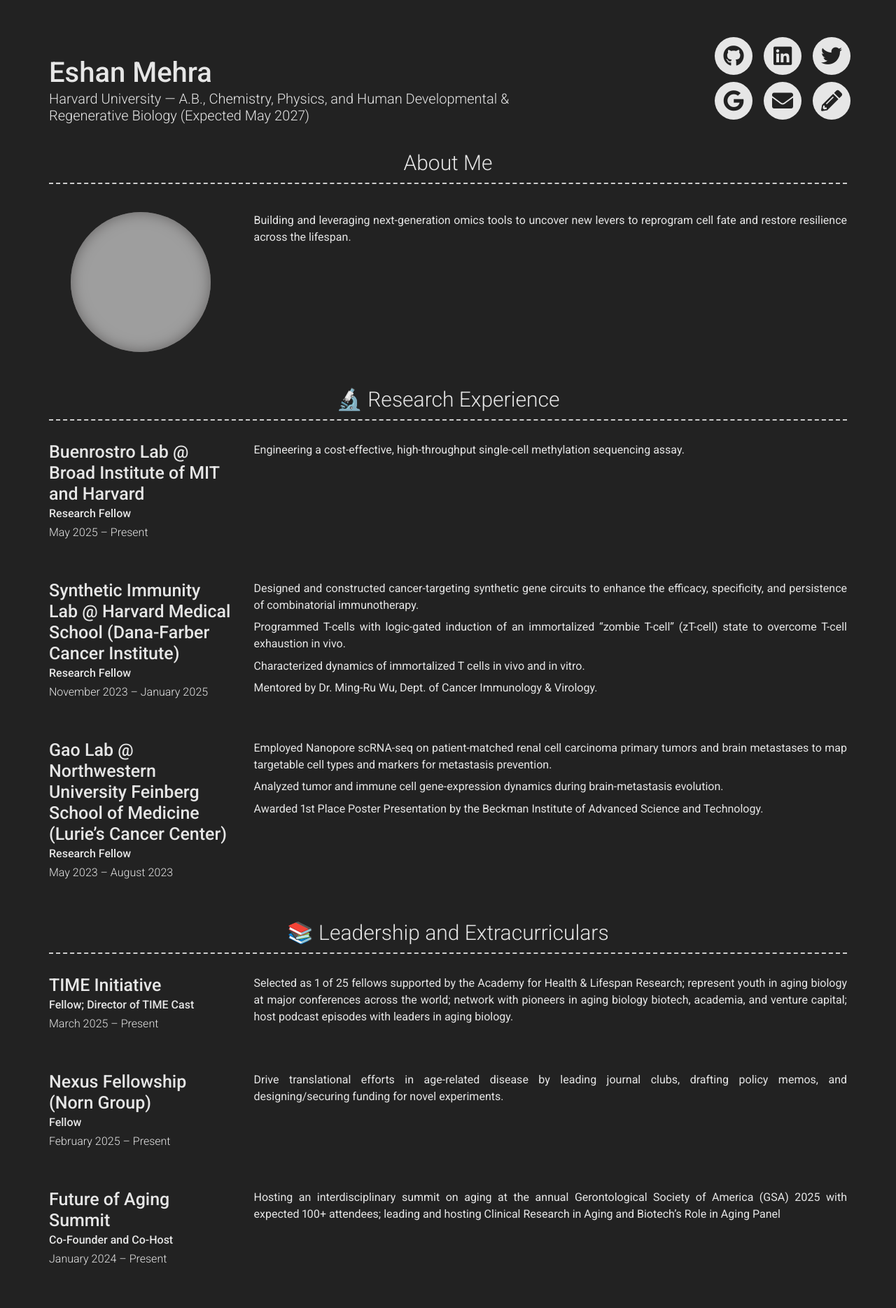
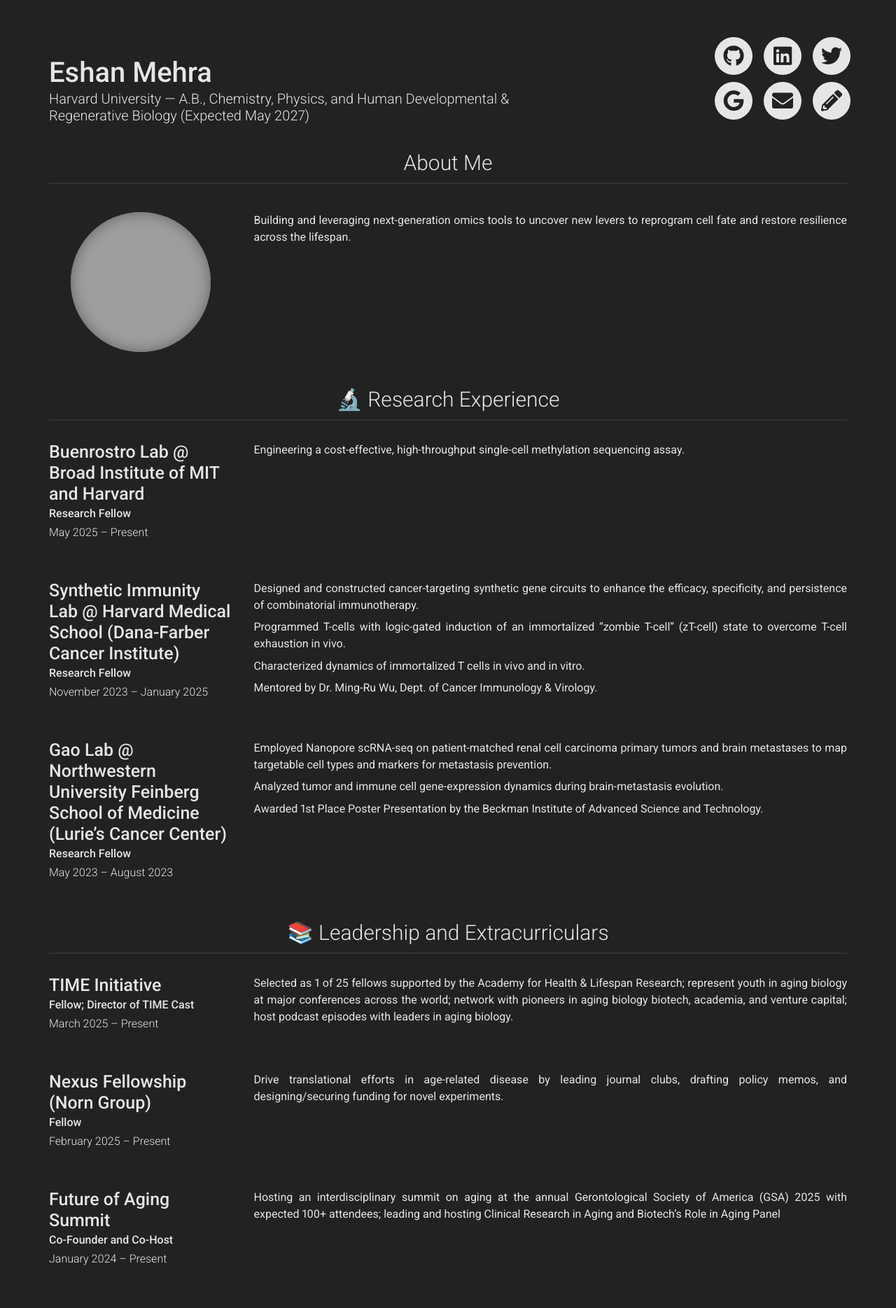
Before and after one commit to emehra1/emehra1.github.io, a Jekyll site: the page built from index.md, in a window 1280 px wide. Shown: the top 1869 px of the page at 70% size. Built offline with Jekyll 4.4.1, drawn with Linux system fonts in a browser that asks for light colours; nearby versions of some CDN libraries; our own code applies the rules of GitHub Pages for plain Markdown files; grey boxes are pictures that could not be loaded.

Commit message:
line formatting

```diff
--- a/_sass/modern-resume-theme.scss
+++ b/_sass/modern-resume-theme.scss
@@ -50,7 +50,7 @@
 
 .border-weak  {
   padding-bottom: 8px;
-  border-bottom: dashed 1px #CCCCCC;
+  border-bottom: solid 1px #333333;
 }
 
 .layout {
--- a/_sass/type.scss
+++ b/_sass/type.scss
@@ -50,7 +50,7 @@ h3 {
   font-weight: 300;
   font-size: 3rem;
   text-align: center;
-  border-bottom: dashed 2px #CCCCCC;
+  border-bottom: solid 2px #333333;
   padding-bottom: 10px;
   margin-bottom:40px;
 
```
